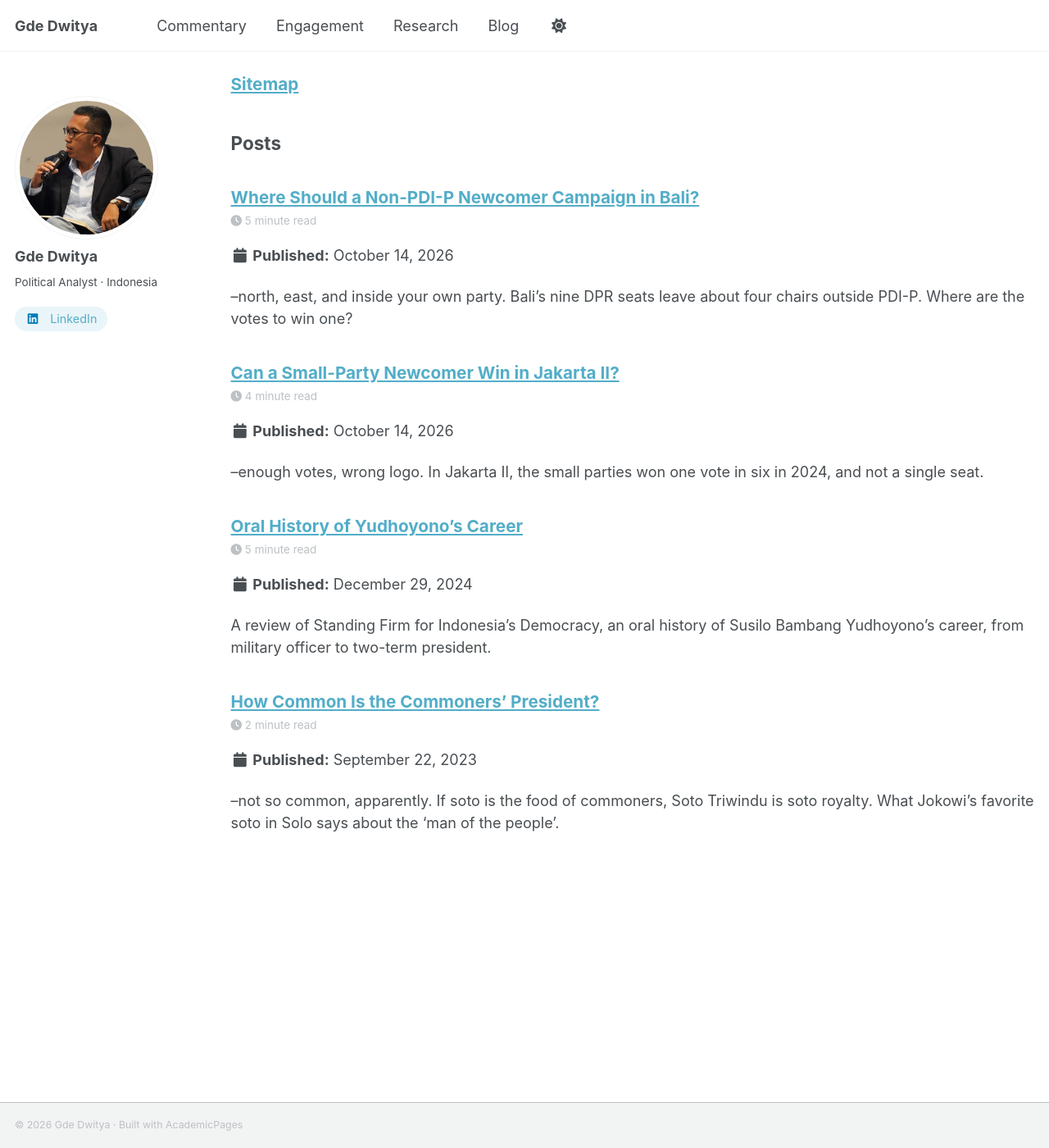
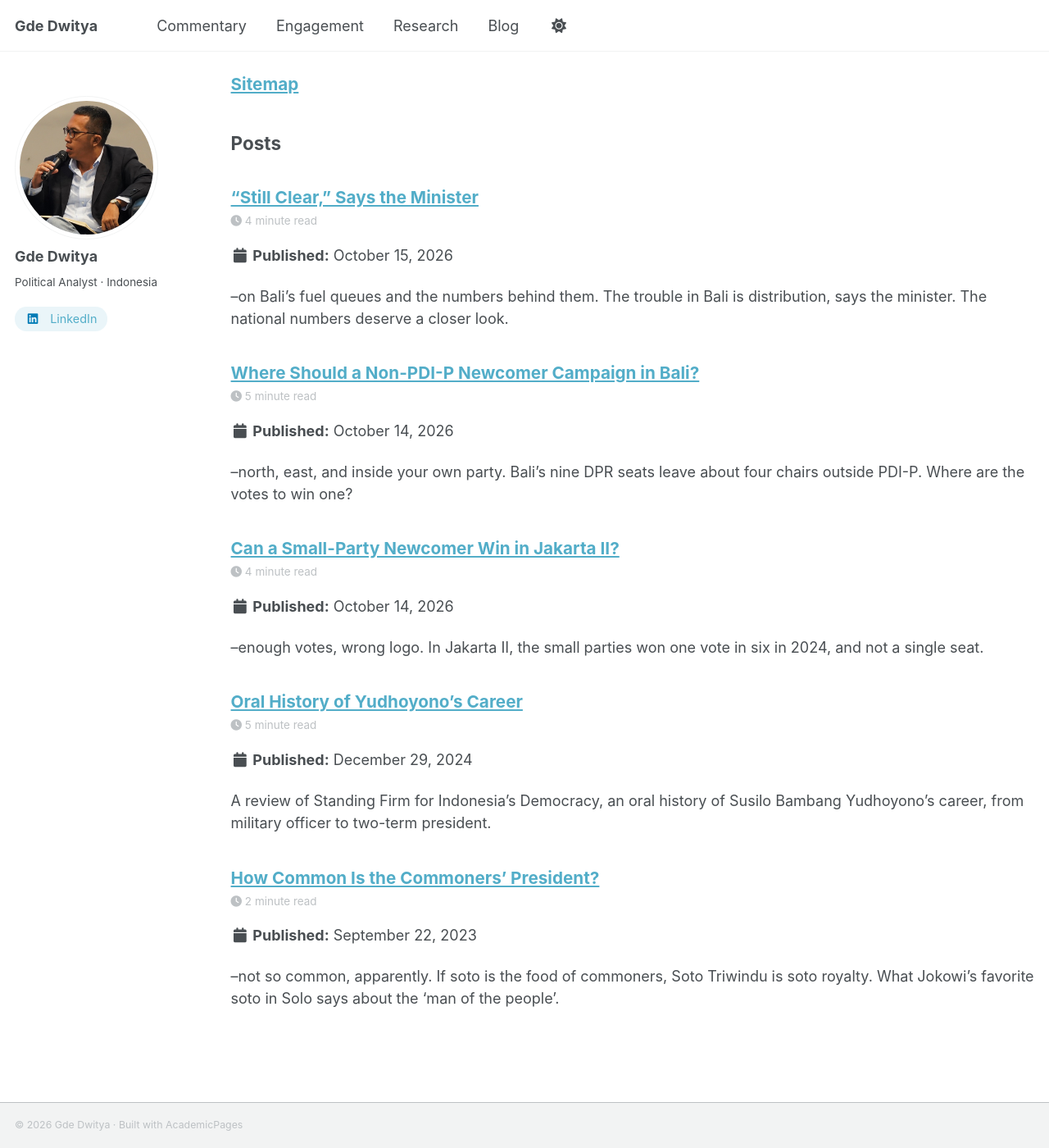
Before and after one commit to gddwty/gddwty.github.io, a Jekyll site: the page built from _pages/sitemap.md, in a window 1280 px wide and 1400 px high, scrolled down 615 px. Shown: the whole window at 82% size. Built offline with Jekyll 4.4.1, drawn with Linux system fonts in a browser that asks for light colours; a style sheet for code colours, icons or effects is not loaded; part of the change alters nothing that is shown.

Commit message:
bali blog post

```diff
--- /dev/null
+++ b/_posts/2026-10-15-still-clear-says-the-minister.md
@@ -0,0 +1,61 @@
+---
+title: "“Still Clear,” Says the Minister"
+permalink: /blog/still-clear-says-the-minister/
+excerpt: "–on Bali's fuel queues and the numbers behind them. The trouble in Bali is distribution, says the minister. The national numbers deserve a closer look."
+read_time: true
+share: false
+related: false
+comments: false
+---
+
+*–on Bali's fuel queues and the numbers behind them*
+
+<p class="post-tags"><span class="tag">#data</span> <span class="tag">#energy</span> <span class="tag">#Bali</span></p>
+
+Anyone who tried to buy Pertalite in Bali this week knows how long the wait can be: queues snaked into the streets around stations, and some drivers waited more than an hour. In Jembrana alone, [fourteen stations were hit](https://www.detik.com/bali/bisnis/d-8704008/bali-krisis-bbm-antrean-horor-di-mana-mana){:target="_blank" rel="noopener"}, some with neither Pertalite nor Pertamax left. Pertamina has apologised, blaming a tanker whose [anchor problem delayed unloading](https://pasardana.id/news/2026/10/14/bos-pertamina-minta-maaf-dan-beberkan-bbm-langka-di-bali){:target="_blank" rel="noopener"} on 12 October from 6:30 in the morning to 10 at night, and is sending [26,200 kilolitres in three deliveries](https://www.jawapos.com/energi/2610130122/atasi-kelangkaan-bbm-di-bali-pertamina-datangkan-20500-kl-bensin){:target="_blank" rel="noopener"} between 12 and 16 October.
+
+Energy Minister Bahlil Lahadalia's reading is reassuring. National stock, he said on 14 October, [stands at 16 to 18 days](https://www.cnbcindonesia.com/news/20261014185307-4-776278/antrean-bbm-mengular-di-bali-bahlil-pastikan-stok-18-hari-aman/amp){:target="_blank" rel="noopener"}, "so it is still clear." The trouble in Bali is distribution, not supply.
+
+On Bali itself, he is probably right. One late tanker, an island that burns [some 2,200 kilolitres of Pertalite a day](https://www.jawapos.com/energi/2610130122/atasi-kelangkaan-bbm-di-bali-pertamina-datangkan-20500-kl-bensin){:target="_blank" rel="noopener"}, and a bout of panic buying are enough to produce the scenes we saw. The minister's own numbers, however, deserve a closer look.
+
+Why would 16 days count as clear?
+
+<figure style="max-width: 720px; margin: 1.5em auto;">
+  <img src="/images/blog/still-clear/fuel-stock-days.png" alt="Chart: Indonesia's national fuel stock in days of cover, year-end 2019 to 2025 between about 20 and 23 days, with 2026 official statements of 20 to 25 days in March and 16 to 20 in October; Indonesia's storage ceiling of about 25 days and the IEA's 90-day requirement marked">
+</figure>
+
+Upon closer inspection, the chart tells two stories. For years the buffer [hovered between 20 and 23 days](https://www.esdm.go.id/assets/media/content/content-laporan-kinerja-ditjen-minyak-dan-gas-bumi-tahun-2025.pdf){:target="_blank" rel="noopener"}; this year it has slipped to 16 to 20, the lowest since at least 2019. Even the old level sat just under the ceiling: storage [holds at most 25 days](https://industri.kontan.co.id/news/bahlil-klarifikasi-stok-bbm-tinggal-20-hari-pemerintah-pastikan-pasokan-aman){:target="_blank" rel="noopener"}, against the 90 [expected of IEA members](https://www.iea.org/about/oil-security-and-emergency-response){:target="_blank" rel="noopener"}. And the record itself is thin: one year-end number a year, [tucked into the oil and gas directorate's performance report](https://www.esdm.go.id/assets/media/content/content-laporan-kinerja-ditjen-minyak-dan-gas-bumi-tahun-2025.pdf){:target="_blank" rel="noopener"}, and in between, only what officials happen to mention at press conferences.
+
+Cooking gas is thinner still: LPG cover [fell to 14.5 days at the end of 2025](https://www.esdm.go.id/assets/media/content/content-laporan-kinerja-ditjen-minyak-dan-gas-bumi-tahun-2025.pdf){:target="_blank" rel="noopener"}, from 17.3 two years earlier.
+
+The buffer matters because Indonesia no longer fuels itself. Oil output [averaged about 570,000 barrels a day](https://www.antaranews.com/berita/5592216/realisasi-produksi-minyak-kondensat-dan-ngl-tercatat-5762-mbopd){:target="_blank" rel="noopener"} in January–May, below the 610,000 target. In 2025 the country needed 84.6 million kilolitres of fuel and [imported 28.9 million of it](https://www.esdm.go.id/assets/media/content/content-laporan-kinerja-ditjen-minyak-dan-gas-bumi-tahun-2025.pdf){:target="_blank" rel="noopener"} outright, on top of the crude its refineries buy abroad. Bahlil says Indonesia now has [long-term contracts outside the Middle East](https://www.rctiplus.com/news/detail/terkini/5407826/ri-tak-lagi-bergantung-pada-minyak-timur-tengah--bahlil--sudah-kontrak-dengan-negara-lain){:target="_blank" rel="noopener"}, which once supplied [a fifth to a quarter of our crude imports](https://industri.kontan.co.id/news/porsi-impor-minyak-ri-dari-timur-tengah-25-pemerintah-siapkan-skenario-ini){:target="_blank" rel="noopener"}. But barrels can be rerouted; prices cannot. Tanker attacks around Hormuz have kept Brent above $100: it [closed at $106.65 on 12 October](https://www.rigzone.com/news/wire/brent_tops_106_as_supply_risks_intensify-12-oct-2026-184830-article/){:target="_blank" rel="noopener"}. In other words, a thin buffer sits at the end of an expensive and exposed supply line. That is not a distribution problem.
+
+None of this means Indonesia is about to run dry. It does mean that the government's confidence rests on figures the public cannot check. The figures drift from one interview to the next. In early March he was reported as saying 20 days, then [clarified that it was 23](https://industri.kontan.co.id/news/bahlil-klarifikasi-stok-bbm-tinggal-20-hari-pemerintah-pastikan-pasokan-aman){:target="_blank" rel="noopener"}. On 14 October, the day the minister said 16 to 18, his own director-general of oil and gas [put it at 18 to 20](https://www.suara.com/bisnis/2026/10/14/193400/banyak-antrean-di-berbagai-daerah-cadangan-stok-bbm-aman){:target="_blank" rel="noopener"}, although a 2020 BPH Migas regulation [requires at least 23](https://www.bphmigas.go.id/bph-migas-pantau-pendistribusian-dan-cadangan-operasional-bbm-badan-usaha/){:target="_blank" rel="noopener"}. By the regulator's own standard, today's figure falls short. Publishing weekly cover by product and by region would cost almost nothing, and it would let the public judge whether "clear" means clear.
+
+Public confidence is a reserve too, and unlike fuel, it cannot be shipped in by tanker. The minister would do well to publish the numbers before the next queue forms, not after.
+
+---
+
+<div class="post-sources" markdown="1">
+
+**Sources**
+
+1. detik Bali, 12 October 2026. [Bali Krisis BBM, Antrean Horor di Mana-mana](https://www.detik.com/bali/bisnis/d-8704008/bali-krisis-bbm-antrean-horor-di-mana-mana){:target="_blank" rel="noopener"}
+1. Pasardana, 14 October 2026. [Bos Pertamina Minta Maaf dan Beberkan BBM Langka di Bali](https://pasardana.id/news/2026/10/14/bos-pertamina-minta-maaf-dan-beberkan-bbm-langka-di-bali){:target="_blank" rel="noopener"}
+1. Jawa Pos, 13 October 2026. [Atasi Kelangkaan BBM di Bali, Pertamina Datangkan 20.500 KL Bensin](https://www.jawapos.com/energi/2610130122/atasi-kelangkaan-bbm-di-bali-pertamina-datangkan-20500-kl-bensin){:target="_blank" rel="noopener"}
+1. CNBC Indonesia, 14 October 2026. [Antrean BBM Mengular di Bali, Bahlil Pastikan Stok 18 Hari Aman](https://www.cnbcindonesia.com/news/20261014185307-4-776278/antrean-bbm-mengular-di-bali-bahlil-pastikan-stok-18-hari-aman/amp){:target="_blank" rel="noopener"}
+1. Kementerian ESDM, Ditjen Migas, 2026. [Laporan Kinerja Direktorat Jenderal Minyak dan Gas Bumi Tahun 2025](https://www.esdm.go.id/assets/media/content/content-laporan-kinerja-ditjen-minyak-dan-gas-bumi-tahun-2025.pdf){:target="_blank" rel="noopener"}
+1. Kontan, 6 March 2026. [Bahlil Klarifikasi Stok BBM Tinggal 20 Hari, Pemerintah Pastikan Pasokan Aman](https://industri.kontan.co.id/news/bahlil-klarifikasi-stok-bbm-tinggal-20-hari-pemerintah-pastikan-pasokan-aman){:target="_blank" rel="noopener"}
+1. International Energy Agency. [Oil Security and Emergency Response](https://www.iea.org/about/oil-security-and-emergency-response){:target="_blank" rel="noopener"}
+1. Antara, 3 June 2026. [Realisasi Produksi Minyak, Kondensat, dan NGL Tercatat 576,2 MBOPD](https://www.antaranews.com/berita/5592216/realisasi-produksi-minyak-kondensat-dan-ngl-tercatat-5762-mbopd){:target="_blank" rel="noopener"}
+1. RCTI+, 17 June 2026. [RI Tak Lagi Bergantung pada Minyak Timur Tengah, Bahlil: Sudah Kontrak dengan Negara Lain](https://www.rctiplus.com/news/detail/terkini/5407826/ri-tak-lagi-bergantung-pada-minyak-timur-tengah--bahlil--sudah-kontrak-dengan-negara-lain){:target="_blank" rel="noopener"}
+1. Kontan, 3 March 2026. [Porsi Impor Minyak RI dari Timur Tengah 25%, Pemerintah Siapkan Skenario Ini](https://industri.kontan.co.id/news/porsi-impor-minyak-ri-dari-timur-tengah-25-pemerintah-siapkan-skenario-ini){:target="_blank" rel="noopener"}
+1. Rigzone (Bloomberg), 12 October 2026. [Brent Tops $106 as Supply Risks Intensify](https://www.rigzone.com/news/wire/brent_tops_106_as_supply_risks_intensify-12-oct-2026-184830-article/){:target="_blank" rel="noopener"}
+1. Suara, 14 October 2026. [Banyak Antrean di Berbagai Daerah, Cadangan Stok BBM Aman](https://www.suara.com/bisnis/2026/10/14/193400/banyak-antrean-di-berbagai-daerah-cadangan-stok-bbm-aman){:target="_blank" rel="noopener"}
+1. BPH Migas, 28 February 2025. [BPH Migas Pantau Pendistribusian dan Cadangan Operasional BBM Badan Usaha](https://www.bphmigas.go.id/bph-migas-pantau-pendistribusian-dan-cadangan-operasional-bbm-badan-usaha/){:target="_blank" rel="noopener"}
+
+The chart also draws on Databoks (year-end figures for 2019–20) and CNBC Indonesia (March 2026).
+
+</div>
+
+<small>Claude Code assisted with data analysis and visualization.</small>
--- a/assets/css/main.scss
+++ b/assets/css/main.scss
@@ -104,3 +104,9 @@ a.tag:hover { background: color-mix(in srgb, var(--global-link-color) 22%, trans
 }
 .author__urls a[href*="linkedin.com"] .icon-pad-right { padding-right: 0; }
 @include breakpoint($large) { .author__urls-wrapper a.author__contact { display: none; } }
+
+/* Source list at the end of a post */
+.post-sources { font-size: 0.75em; line-height: 1.45; }
+.post-sources p { margin-bottom: 0.5em; }
+.post-sources ol { margin: 0 0 0.8em 1.2em; padding-left: 0.6em; }
+.post-sources li { margin-bottom: 0.25em; }
```
Also changed, not shown: images/blog/still-clear/fuel-stock-days.png (added).
